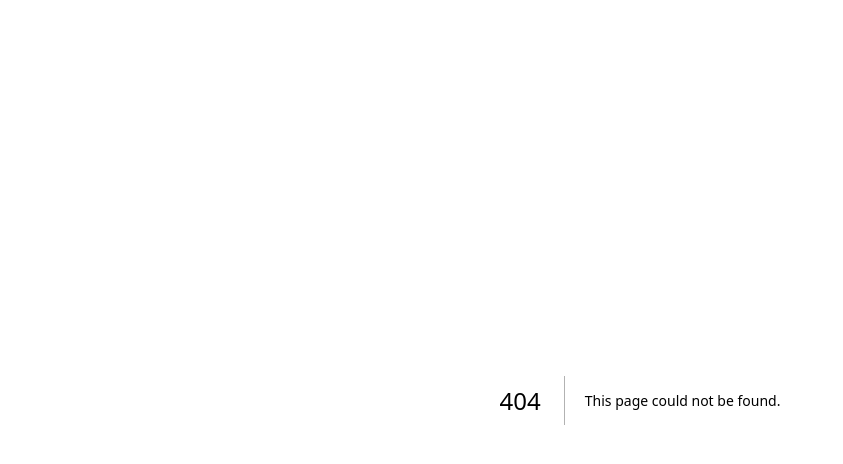
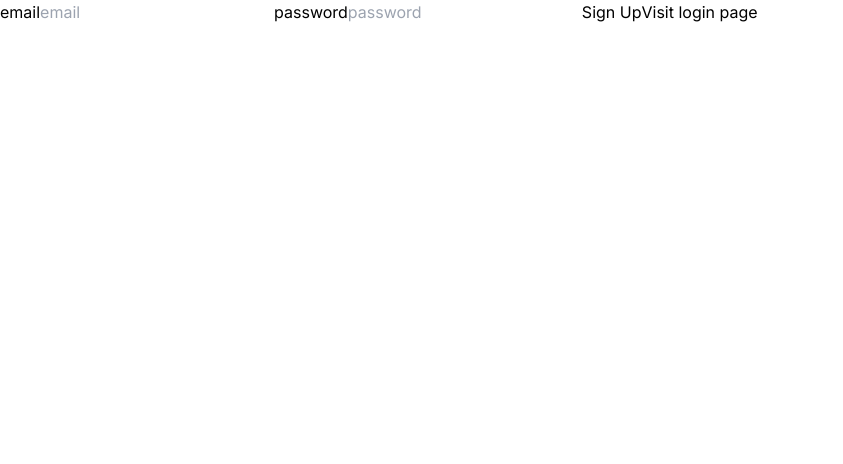
Before and after one commit to aungkothet/POC-integration-chatgpt, a Next.js app: page /signup in a window 1280 px wide. Before the commit this address had no page. Shown: the top 464 px of the page, without its empty margins (0-843 px from the left). Built offline with nearby package versions, Linux system fonts and the light colour scheme.

Commit message:
user-authentication complete

```diff
--- a/package.json
+++ b/package.json
@@ -10,8 +10,12 @@
   },
   "dependencies": {
     "axios": "^1.7.2",
+    "bcryptjs": "^2.4.3",
     "body-parser": "^1.20.2",
+    "jsonwebtoken": "^9.0.2",
+    "mongoose": "^8.4.1",
     "next": "14.2.3",
+    "nodemailer": "^6.9.13",
     "react": "^18",
     "react-dom": "^18"
   },
--- /dev/null
+++ b/src/app/api/users/login/route.js
@@ -0,0 +1,57 @@
+
+import { NextResponse } from "next/server";
+import bcryptjs from "bcryptjs";
+import jwt from "jsonwebtoken"
+import connectDb from '@/config/database'
+import User from '@/models/UserModel'
+
+connectDb()
+// Calls the connect function to establish a connection to the database.
+
+export async function POST(request){
+    try {
+        const reqBody = await request.json()
+        const {email, password} = reqBody
+
+        //check if user exists
+        const user = await User.findOne({email})
+
+        if(!user){
+            return Response.json({error: "User does not exist"}, {status: 400})
+        }
+
+        //check if password is correct
+        const validPassword = await bcryptjs.compare
+        (password, user.password)
+        if(!validPassword){
+            return Response.json({error: "Invlid password"}, {status: 400})
+        }
+
+
+        const tokenData = {
+            id: user._id,
+            username: user.username,
+            email: user.email
+        }
+
+        // Create a token with expiration of 1 day
+        const token = await jwt.sign(tokenData, process.env.TOKEN_SECRET, {expiresIn: "1d"})
+
+        // Create a JSON response indicating successful login
+        const response = NextResponse.json({
+            message: "Login successful",
+            success: true,
+        })
+
+        // Set the token as an HTTP-only cookie
+        response.cookies.set("token", token, {
+            httpOnly: true,
+        })
+
+        return response;
+
+    } catch (error) {
+        return NextResponse.json({error: error.message}, {status: 500})
+
+    }
+}
--- /dev/null
+++ b/src/app/api/users/logout/route.js
@@ -0,0 +1,14 @@
+import { NextResponse } from 'next/server'
+
+export async function GET(request) {
+  try {
+    const response = NextResponse.json({
+      message: 'Logout successful',
+      success: true,
+    })
+    response.cookies.set('token', '', { httpOnly: true, expires: new Date(0) })
+    return response
+  } catch (error) {
+    return NextResponse.json({ error: error.message }, { status: 500 })
+  }
+}
--- /dev/null
+++ b/src/app/api/users/signup/route.js
@@ -0,0 +1,35 @@
+
+import connectDb from '@/config/database'
+import User from '@/models/UserModel'
+import bcryptjs from 'bcryptjs'
+
+connectDb()
+
+export async function POST(request, response) {
+  try {
+    const reqBody = await request.json()
+    const { email, password } = reqBody
+    const user = await User.findOne({ email })
+    if (user) {
+      return Response.json({ error: 'User already exists' }, { status: 400 })
+    }
+
+    const salt = await bcryptjs.genSalt(10)
+    const hashedPassword = await bcryptjs.hash(password, salt)
+
+    const newUser = new User({
+      email,
+      password: hashedPassword,
+    })
+
+    const savedUser = await newUser.save()
+
+    return Response.json({
+      message: 'User created successfully',
+      success: true,
+      savedUser,
+    })
+  } catch (error) {
+    return Response.json({ error: error.message }, { status: 500 })
+  }
+}
--- /dev/null
+++ b/src/app/login/page.js
@@ -0,0 +1,74 @@
+"use client";
+import Link from "next/link";
+import {useRouter} from "next/navigation";
+import axios from "axios";
+import { useState } from 'react'
+
+
+export default function SignupPage() {
+
+/*
+
+const logout = async () => {
+    try {
+        await axios.get('/api/users/logout');
+        router.push('/login')
+    } catch (error: any) {
+        console.log(error.message)
+    }
+}
+
+*/
+
+
+    const router = useRouter();
+    const [loading, setLoading] = useState(false);
+    const [user, setUser] = useState({
+        email: "",
+        password: "",
+    })
+
+      const onLogin = async () => {
+        try {
+            setLoading(true);
+            const response = await axios.post("/api/users/login", user);
+            router.push("/");
+
+        } catch (error) {
+            console.log("Login failed", error.message);
+
+        }finally {
+            setLoading(false);
+        }
+    }
+
+
+    return (
+    <div className="flex flex-col items-center justify-center min-h-screen py-2">
+        <h1>{loading ? "Processing" : "Login"}</h1>
+        <hr />
+
+        <label htmlFor="email">email</label>
+        <input
+            id="email"
+            type="text"
+            value={user.email}
+            onChange={(e) => setUser({...user, email: e.target.value})}
+            placeholder="email"
+            />
+        <label htmlFor="password">password</label>
+        <input
+            id="password"
+            type="password"
+            value={user.password}
+            onChange={(e) => setUser({...user, password: e.target.value})}
+            placeholder="password"
+            />
+            <button
+            onClick={onLogin}>Login</button>
+
+            <Link href="/signup">Visit signup page</Link>
+        </div>
+    )
+
+}
--- /dev/null
+++ b/src/app/signup/page.js
@@ -0,0 +1,48 @@
+'use client'
+import Link from 'next/link'
+import { useState } from 'react'
+import { useRouter } from 'next/navigation'
+import axios from 'axios'
+
+export default function SignupPage() {
+  const router = useRouter()
+  const [user, setUser] = useState({
+    email: '',
+    password: '',
+    username: '',
+  })
+
+  const onSignup = async () => {
+    try {
+      const response = await axios.post('/api/users/signup', user)
+      router.push('/login')
+    } catch (error) {
+      console.log('Signup failed', error.message)
+    }
+  }
+
+  return (
+    <div>
+
+      <label htmlFor="email">email</label>
+      <input
+        id="email"
+        type="text"
+        value={user.email}
+        onChange={(e) => setUser({ ...user, email: e.target.value })}
+        placeholder="email"
+      />
+      <label htmlFor="password">password</label>
+      <input
+        id="password"
+        type="password"
+        value={user.password}
+        onChange={(e) => setUser({ ...user, password: e.target.value })}
+        placeholder="password"
+      />
+      <button onClick={onSignup}>Sign Up</button>
+
+      <Link href="/login">Visit login page</Link>
+    </div>
+  )
+}
--- /dev/null
+++ b/src/config/database.js
@@ -0,0 +1,17 @@
+import mongoose from 'mongoose'
+
+const connectDb = async () => {
+  if (mongoose.connections[0].readyState) {
+    console.log('MongoDB already connected')
+    return true
+  }
+  try {
+    await mongoose.connect(process.env.MONGODB_URI)
+    console.log('MongoDB connected')
+    return true
+  } catch (error) {
+    console.log(error)
+  }
+}
+
+export default connectDb
--- /dev/null
+++ b/src/models/UserModel.js
@@ -0,0 +1,19 @@
+import { Schema, models, model } from 'mongoose'
+
+const userSchema = new Schema({
+  email: {
+    type: String,
+    required: [true, 'Please provide email'],
+    unique: true,
+  },
+  password: {
+    type: String,
+    required: [true, 'Please provide a password'],
+  },
+  forgotPasswordToken: String,
+  forgotPasswordTokenExpiry: Date,
+})
+
+const User = models.users || model('users', userSchema)
+
+export default User
```
Also changed, not shown: src/helper/getDataFromToken.js (added, +15 -0 lines), src/middleware.js (added, +33 -0 lines), 1 other file (tests, documents, lock files or other folders).
